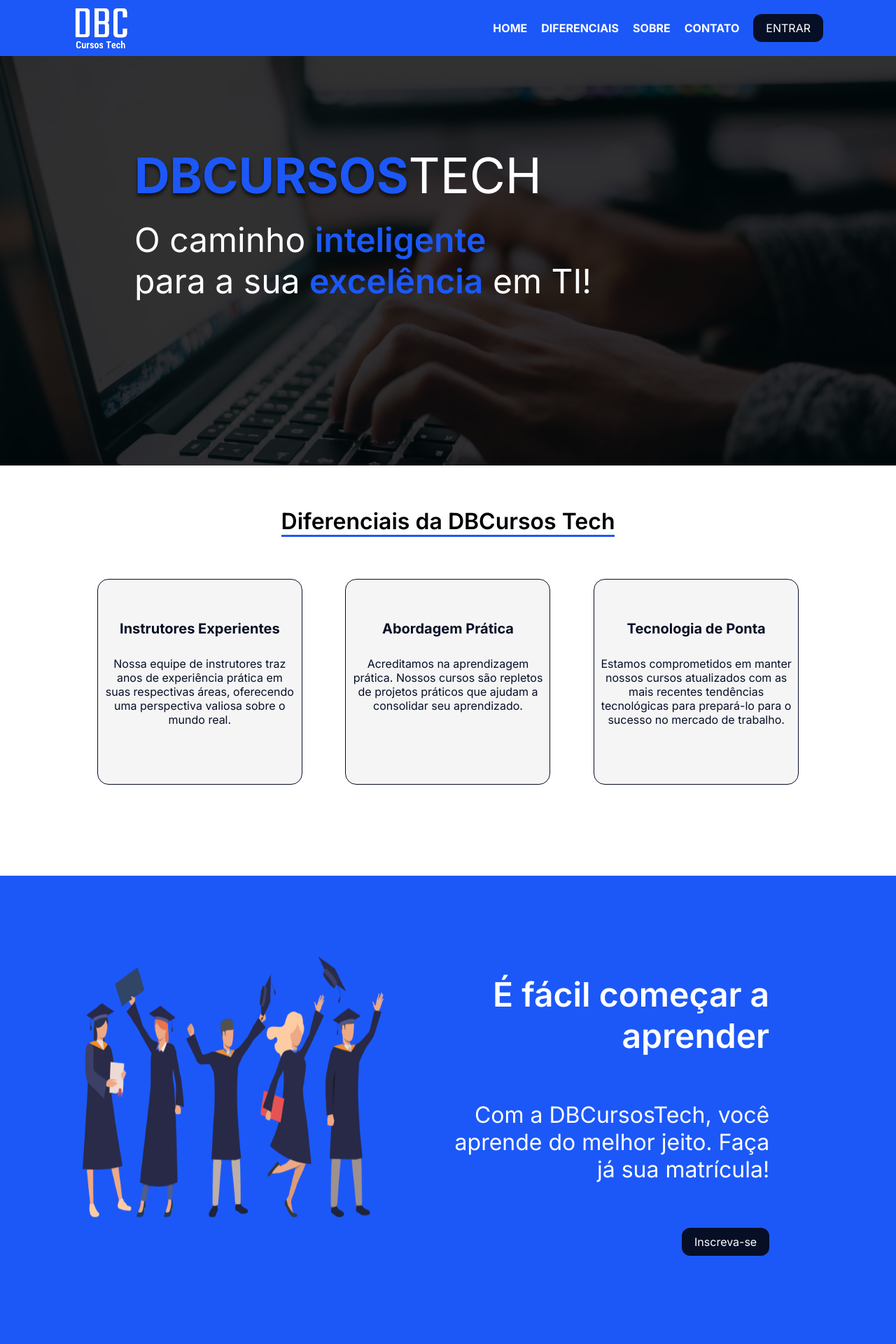
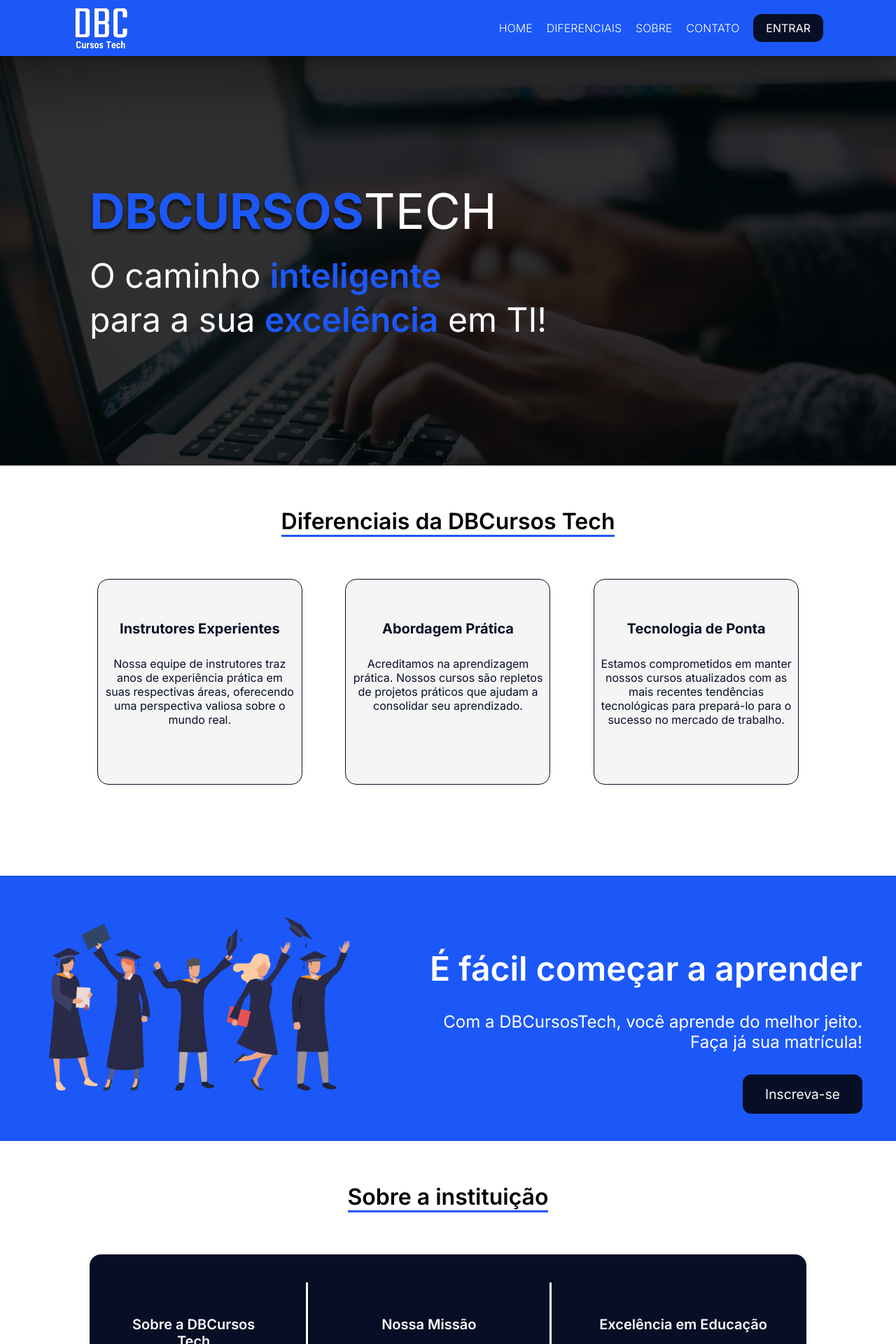
Before and after one commit to MarcosPaulo62/DBCursos-Tech, a React (Create React App) app: page / in a window 1280 px wide. Shown: the top 1920 px of the page at 70% size. Built offline with nearby package versions, Linux system fonts and the light colour scheme.

Commit message:
update: adjustments landingPage

```diff
--- a/src/Components/header/style.ts
+++ b/src/Components/header/style.ts
@@ -7,4 +7,8 @@
   height: 5rem;
   justify-content: space-between;
   padding: 0 6.5rem;
+  position: sticky;
+  top: 0;
+  z-index: 10;
+  box-shadow: rgba(0, 0, 0, 0.25) 0px 54px 55px, rgba(0, 0, 0, 0.12) 0px -12px 30px, rgba(0, 0, 0, 0.12) 0px 4px 6px, rgba(0, 0, 0, 0.17) 0px 12px 13px, rgba(0, 0, 0, 0.09) 0px -3px 5px;
 `;
--- a/src/Components/navbar/Navbar.tsx
+++ b/src/Components/navbar/Navbar.tsx
@@ -15,13 +15,13 @@
             <ScrollLink to="initial-page" smooth={true} duration={500}>
               Home
             </ScrollLink>
-            <ScrollLink to="differentials" smooth={true} duration={500}>
+            <ScrollLink to="differentials" smooth={true} duration={500} offset={-50}>
               Diferenciais
             </ScrollLink>
-            <ScrollLink to="about" smooth={true} duration={500}>
+            <ScrollLink to="about" smooth={true} duration={500} offset={-50}>
               Sobre
             </ScrollLink>
-            <ScrollLink to="contact" smooth={true} duration={500}>
+            <ScrollLink to="contact" smooth={true} duration={500} offset={-50}>
               Contato
             </ScrollLink>
             <button onClick={() => navigate("/login")}>Entrar</button>
--- a/src/Components/navbar/style.ts
+++ b/src/Components/navbar/style.ts
@@ -11,7 +11,7 @@
     font-size: 1rem;
     text-decoration: none;
     transition: all 0.3s ease;
-    font-weight: 700;
+    font-weight: 300;
     text-transform: uppercase;
 
     &:hover {
--- a/src/pages/home/Home.tsx
+++ b/src/pages/home/Home.tsx
@@ -41,12 +41,12 @@
   return (
     <>
       <Header />
-      <HeroWrapper>
+      <HeroWrapper id="initial-page">
         <HeroContent>
           <h1>
             DBCursos<span>Tech</span>
           </h1>
-          <div>
+          <div className="text">
             <p>
               O caminho <span>inteligente</span>
             </p>
--- a/src/pages/home/style.ts
+++ b/src/pages/home/style.ts
@@ -6,6 +6,7 @@
   height: 36.5625rem;
   position: relative;
   width: 100%;
+  z-index: -1;
 
   &::before {
     content: "";
@@ -15,6 +16,7 @@
     position: absolute;
     top: 0;
     width: 100%;
+    z-index: -1;
   }
 `;
 
@@ -22,19 +24,19 @@
   display: flex;
   flex-direction: column;
   gap: 1.25rem;
+  display: flex;
+  justify-content: center;
+  align-items: start;
+  padding-left: 10%;
   height: 100%;
-  left: 0;
-  position: absolute;
-  top: 0;
-  padding-left: 15%;
-  padding-top: 10%;
-  width: 100%;
+  z-index: 1;
 
   h1 {
     color: ${({theme}) => theme.color.blue};
     font-size: 4.375rem;
     font-weight: 700;
     text-transform: uppercase;
+    margin: 0;
     text-shadow: 0px 4px 4px rgba(0, 0, 0, 0.25), 0px 4px 4px rgba(0, 0, 0, 0.25), 0px 4px 4px rgba(0, 0, 0, 0.25);
 
     span {
@@ -44,7 +46,11 @@
     }
   }
 
-  p {
+  .text {
+    display: flex;
+    flex-direction: column;
+    gap: 0.3rem;
+    p {
     color: ${({theme}) => theme.color.white};
     font-size: 3rem;
 
@@ -52,6 +58,7 @@
       color: ${({theme}) => theme.color.blue};
       font-weight: 600;
     }
+  }
   }
 `;
 
@@ -75,9 +82,10 @@
   background-color: ${({theme}) => theme.color.blue};
   color: ${({theme}) => theme.color.white};
   display: flex;
+  justify-content: center;
+  align-items: center;
+  padding: 2rem 3rem;
   gap: 3.5rem;
-  min-height: 44rem;
-  padding: 4.75rem 0 9.75rem 6rem;
 
   img {
     width: 40%;
@@ -87,10 +95,9 @@
     align-items: flex-end;
     display: flex;
     flex-direction: column;
-    gap: 4rem;
+    gap: 2rem;
     padding-top: 4rem;
     text-align: end;
-    width: 40%;
 
     h3 {
       font-size: 3rem;
@@ -98,7 +105,7 @@
     }
 
     p {
-      font-size: 2rem;
+      font-size: 1.5rem;
     }
   }
 `;
@@ -209,7 +216,8 @@
   display: flex;
   justify-content: center;
   min-height: 2.5rem;
-  padding: 0 1.125rem;
+  font-size: 1.2rem;
+  padding: 0.5rem 2rem;
   transition: all 0.4s ease;
 
   &:hover {
```
